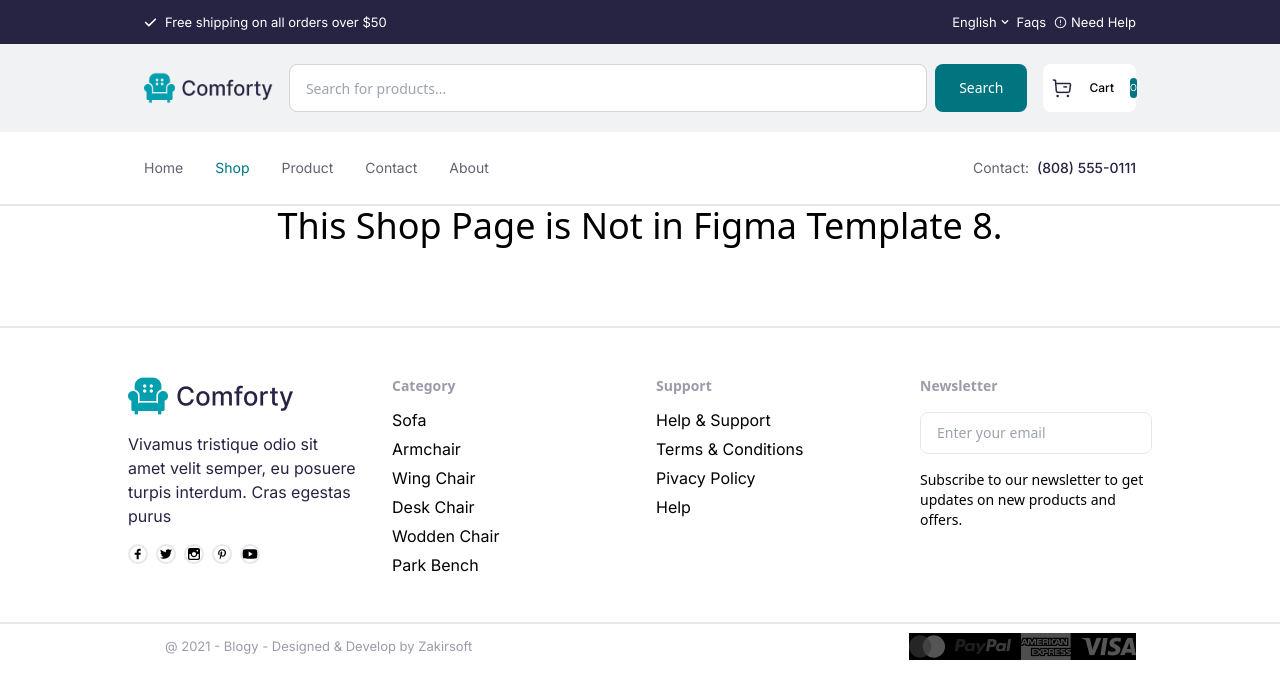
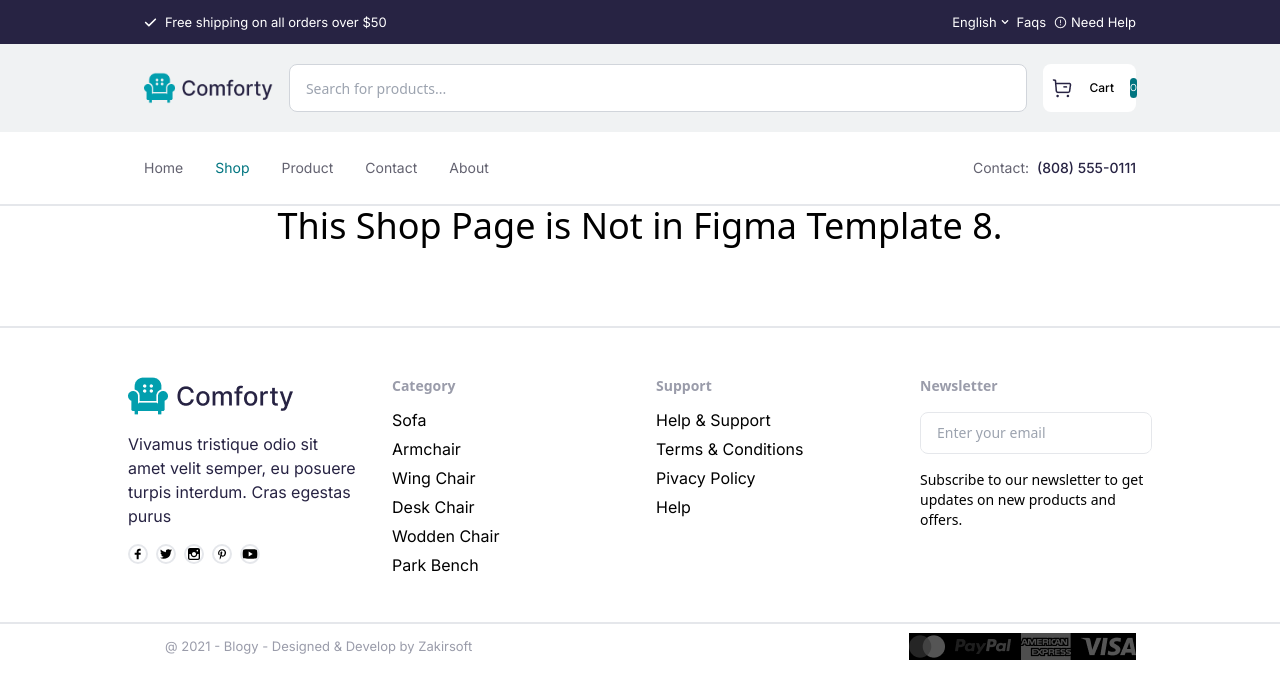
Before and after one commit to Muhammadtalha678/Hackathon-Quater2, a Next.js app: page /shop in a window 1280 px wide. Shown: the top 698 px of the page. Built offline with nearby package versions, Linux system fonts and the light colour scheme.

Commit message:
add search functionality

```diff
--- a/src/components/Header/MainHeader.tsx
+++ b/src/components/Header/MainHeader.tsx
@@ -1,5 +1,5 @@
 'use client'
-import React, { useEffect, useState } from 'react'
+import React from 'react'
 import Link from 'next/link'
 import Image from 'next/image'
 import NavbarLogo from '../../../public/NavbarLogo.png';
@@ -10,15 +10,7 @@ import { useCart } from '@/context/CartContext';
 import SearchCompo from '../Search';
 
 const MainHeader = () => {
-    const [searchQuery,setSearchQuery] = useState('')
     const { cart } = useCart();
-    useEffect(() => {
-        const timer = setTimeout(() => {
-            console.log(searchQuery);
-            setSearchQuery(searchQuery)
-        }, 500);
-        return () => clearTimeout(timer)
-    }, [searchQuery])
 
     return (
       <div className="flex items-center justify-between px-4 py-3 md:px-8 lg:px-12 xl:px-36 bg-[#F0F2F3]">
--- a/src/components/Search.tsx
+++ b/src/components/Search.tsx
@@ -11,7 +11,6 @@ const SearchCompo = () => {
 useEffect(() => {
     const timer = setTimeout(() => {
         if (searchQuery) {
-            console.log(searchQuery);
 
             router.push(`/search?q=${searchQuery.trim()}`);
             }
@@ -31,12 +30,7 @@ useEffect(() => {
           placeholder="Search for products..."
           className="flex-1 h-12 px-4 rounded-lg border border-gray-300 focus:outline-none focus:ring-2 focus:ring-[#007580] bg-white text-sm"
         />
-        <button
-          type="submit"
-          className="h-12 px-6 ml-2 rounded-lg bg-[#007580] text-white text-sm hover:bg-[#005f66]"
-        >
-          Search
-        </button>
+
         </form>
     //   <Form action={'/search'}
     //     // onSubmit={handleSearchSubmit}
```
